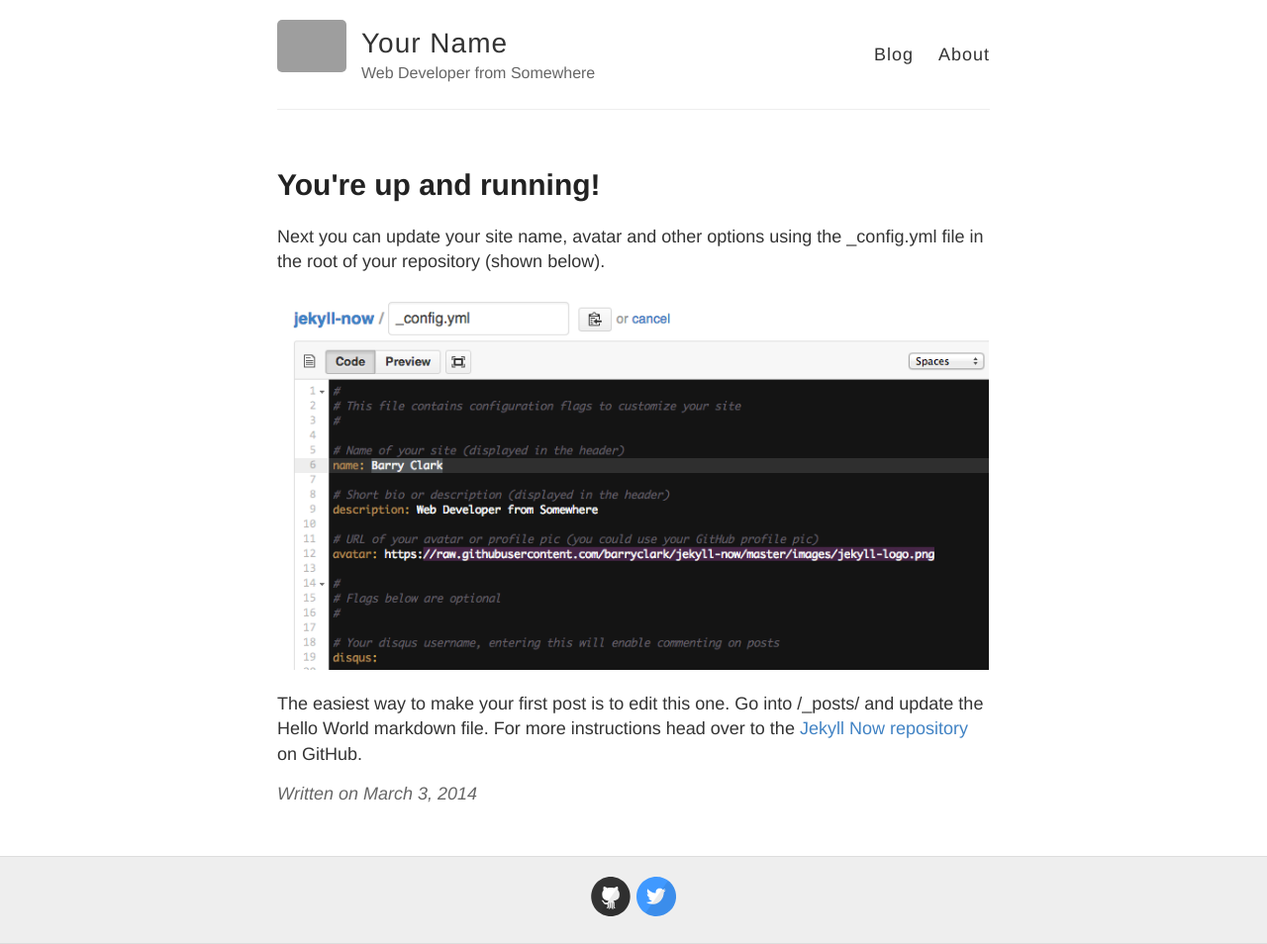
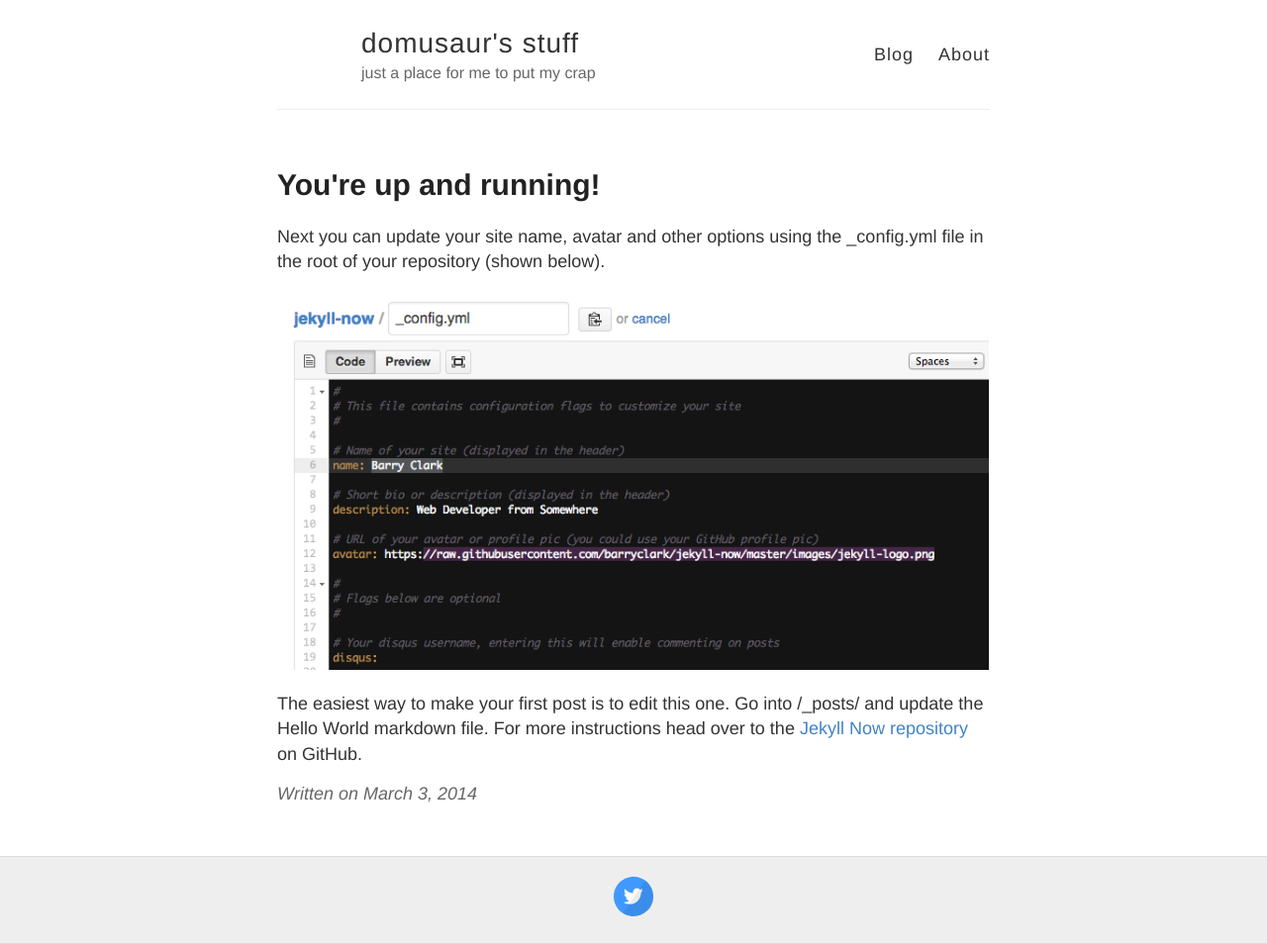
Before and after one commit to domusaur/domusaur.github.com, a Jekyll site: the page built from _posts/2014-3-3-Hello-World.md, in a window 1280 px wide. Shown: the whole page at 99% size. Built offline with Jekyll 4.4.1, drawn with Linux system fonts in a browser that asks for light colours; grey boxes are pictures that could not be loaded.

Commit message:
Update _config.yml

```diff
--- a/_config.yml
+++ b/_config.yml
@@ -3,13 +3,13 @@
 #
 
 # Name of your site (displayed in the header)
-name: Your Name
+name: domusaur's stuff
 
 # Short bio or description (displayed in the header)
-description: Web Developer from Somewhere
+description: just a place for me to put my crap
 
 # URL of your avatar or profile pic (you could use your GitHub profile pic)
-avatar: https://raw.githubusercontent.com/barryclark/jekyll-now/master/images/jekyll-logo.png
+avatar:
 
 #
 # Flags below are optional
@@ -21,12 +21,12 @@ footer-links:
   email:
   facebook:
   flickr:
-  github: barryclark/jekyll-now
+  github:
   instagram:
   linkedin:
   pinterest:
   rss: # just type anything here for a working RSS icon
-  twitter: jekyllrb
+  twitter: pastosaurio
   stackoverflow: # your stackoverflow profile, e.g. "users/50476/bart-kiers"
   youtube: # channel/<your_long_string> or user/<user-name>
   googleplus: # anything in your profile username that comes after plus.google.com/
@@ -41,7 +41,7 @@ google_analytics:
 
 # Your website URL (e.g. http://barryclark.github.io or http://www.barryclark.co)
 # Used for Sitemap.xml and your RSS feed
-url:
+url: https://domusaur.github.io
 
 # If you're hosting your site at a Project repository on GitHub pages
 # (http://yourusername.github.io/repository-name)
```
